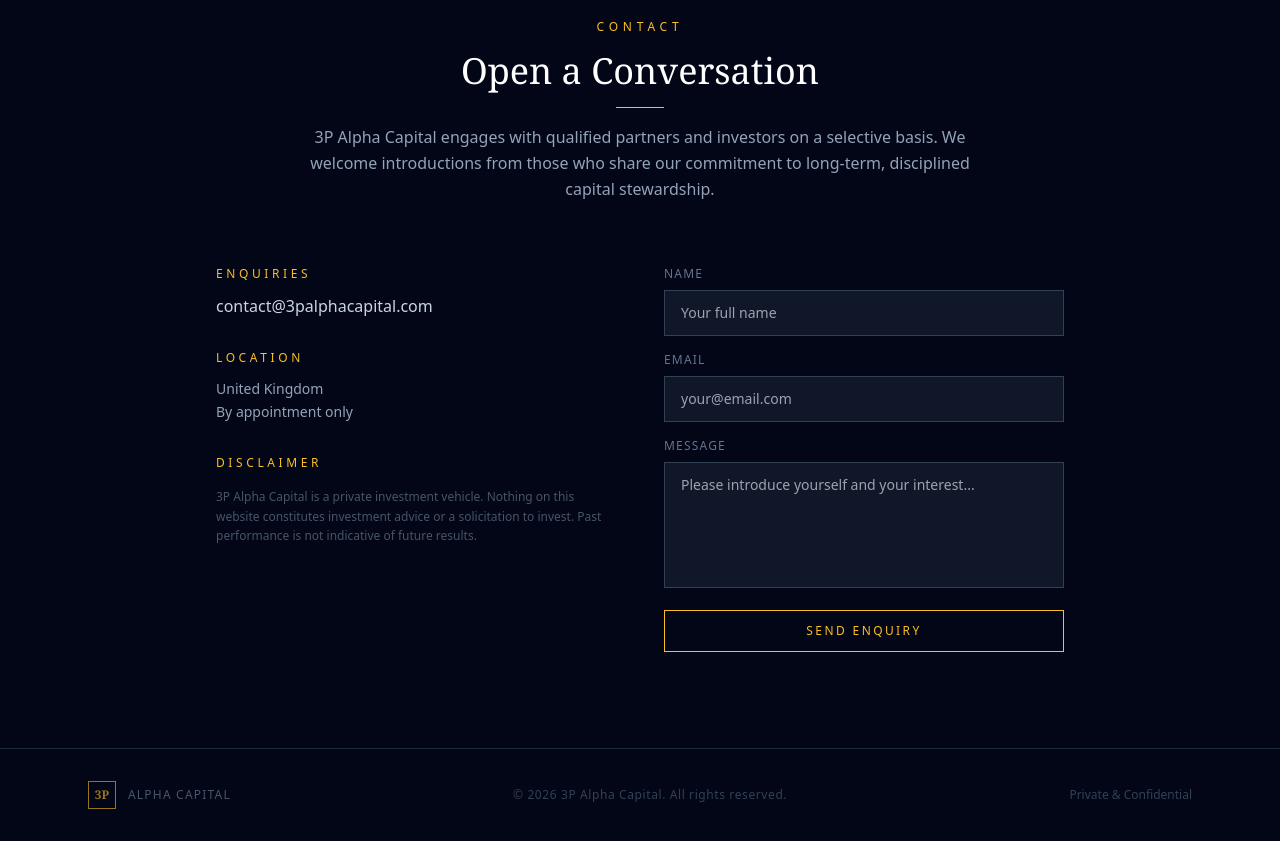
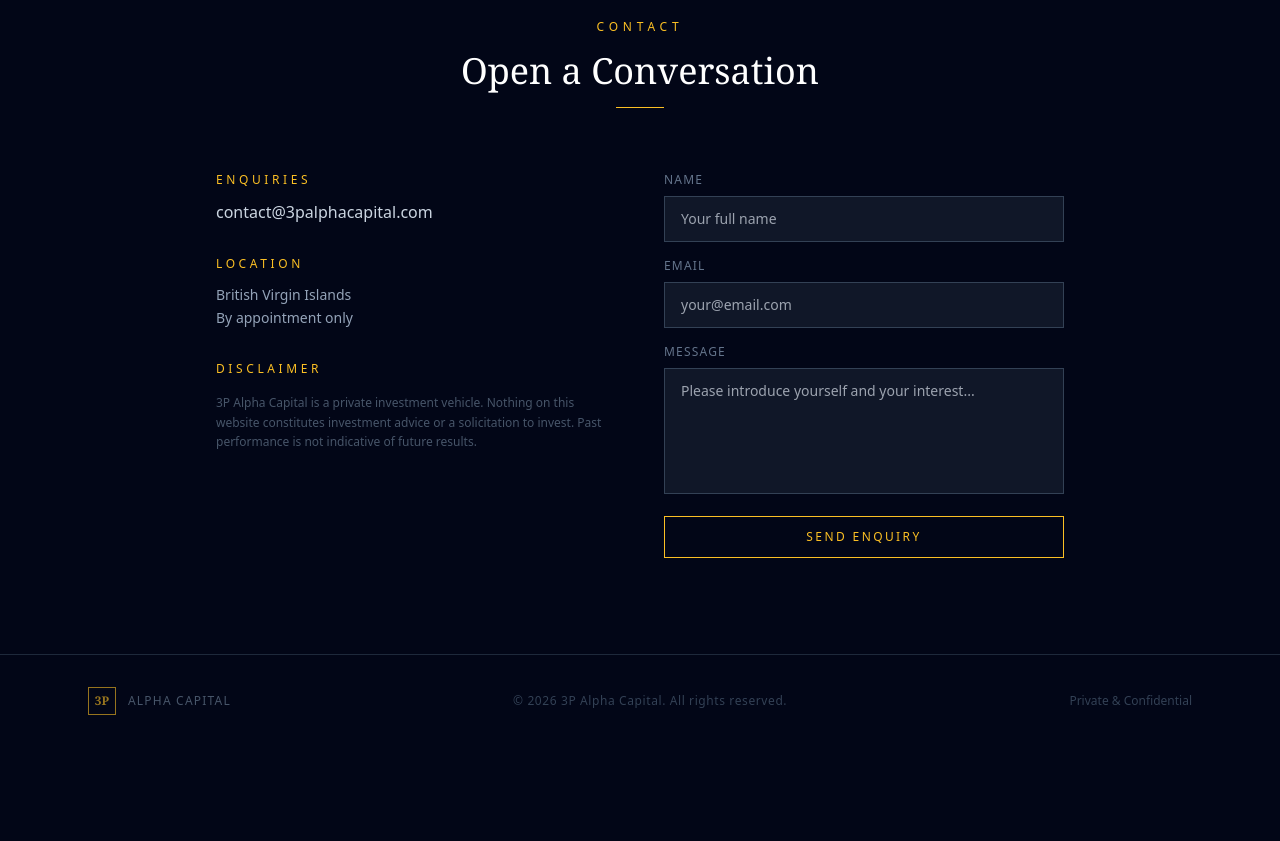
Before and after one commit to brianbarghout/3p-alpha-website, a React (Vite) app: page / in a window 1280 px wide. Shown: the part 4760-5601 px from the top of the page. After the commit the page ends 5507 px from the top, so only its background shows below. Built offline with nearby package versions, Linux system fonts and the light colour scheme.

Commit message:
Update location to BVI and remove partners paragraph

```diff
--- a/src/main.jsx
+++ b/src/main.jsx
@@ -436,7 +436,6 @@ function Contact() {
         <SectionHeader
           label="Contact"
           title="Open a Conversation"
-          subtitle="3P Alpha Capital engages with qualified partners and investors on a selective basis. We welcome introductions from those who share our commitment to long-term, disciplined capital stewardship."
         />
 
         <div className="grid md:grid-cols-2 gap-12">
@@ -449,7 +448,7 @@ function Contact() {
             <div>
               <p className="text-amber-400 text-xs tracking-[0.3em] uppercase mb-3">Location</p>
               <p className="text-slate-400 font-light text-sm leading-relaxed">
-                United Kingdom<br />
+                British Virgin Islands<br />
                 By appointment only
               </p>
             </div>
```
